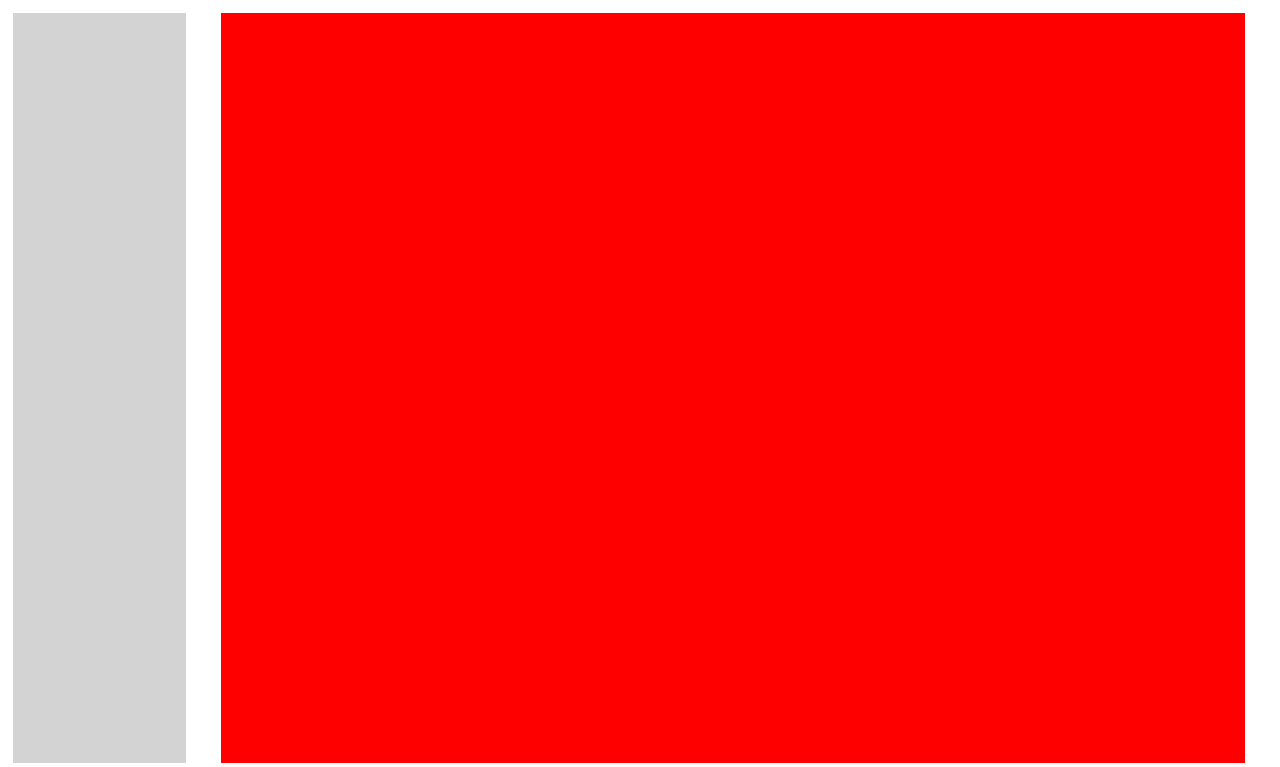
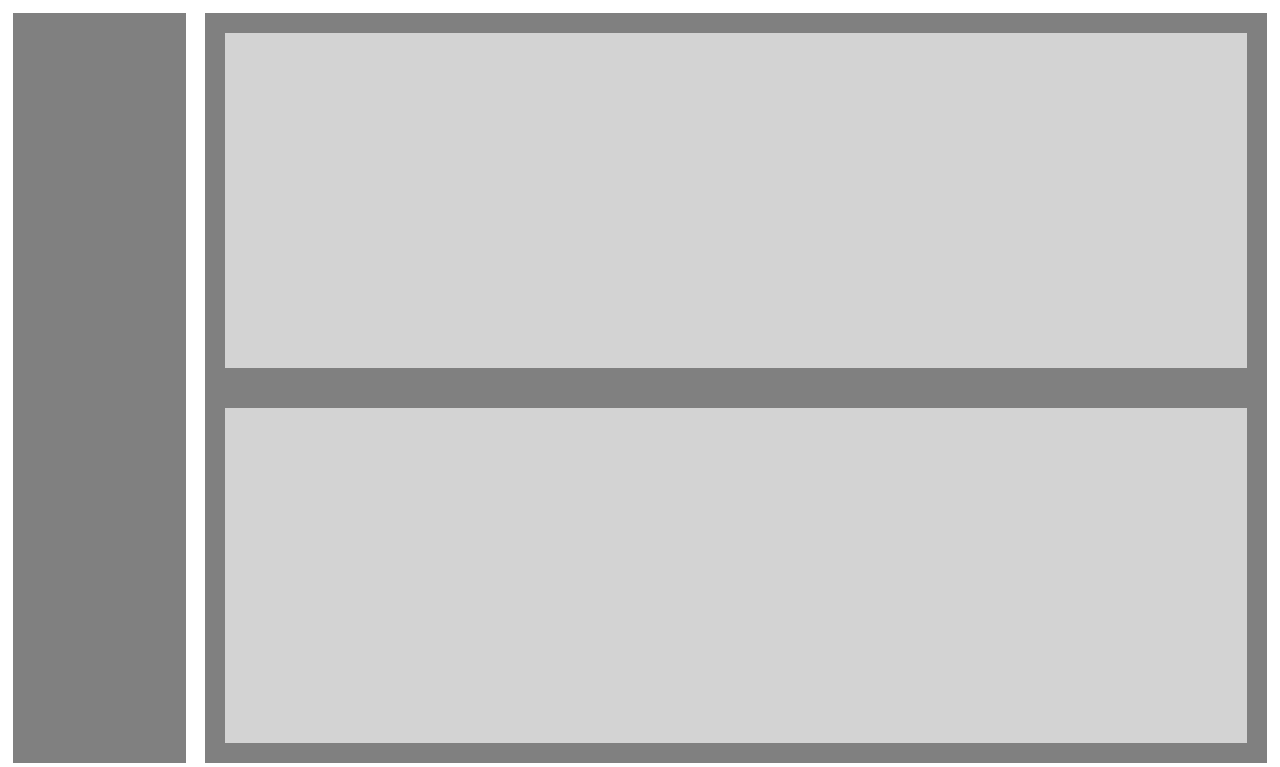
Before and after one commit to ppa100/week-learning, a plain HTML site: page template.html in a window 1280 px wide. Shown: the part 101-868 px from the top of the page. Drawn offline with Linux system fonts and the light colour scheme.

Commit message:
new boxes2

```diff
--- a/css4.css
+++ b/css4.css
@@ -4,13 +4,13 @@ body{
 }
 h1{
 	display:block;
-	background-color: lightgrey;
+	background-color: grey;
 	margin: 0 1%;
 
 }
 nav{
 	display: block;
-	background-color: lightgrey;
+	background-color:grey;
 	margin: 1%;
 	padding: 0 30%;
 }
@@ -23,22 +23,37 @@ aside {display: inline-block;
 	float:left;
 	width: 13.5%;
 	margin-left: 1%;
-	background-color: lightgrey;
+	background-color:grey;
 	height: 750px;
 }
 section{
-	display: inline-block;
+	/*display: inline-block;
 	height: 750px;
 
 	width: 80%;
 	float: top;
 	background-color: red;
-	box-shadow: inset 10px;
-
+	box-shadow: inset 10px;*/
+	 box-sizing: border-box;
+    width: 83%;
+    height: 375px;
+    padding: 30px;
+    border: 20px solid grey;
+    float:right;
+	margin-right:1%;
+	background-color: lightgrey;
 
 
 
 }
 footer{
+	box-sizing: border-box;
+    width: 83%;
+    height: 375px;
+    padding: 30px;
+    border: 20px solid grey;
+    float:right;
+	margin-right:1%;
+	background-color: lightgrey;
 
 }
```
